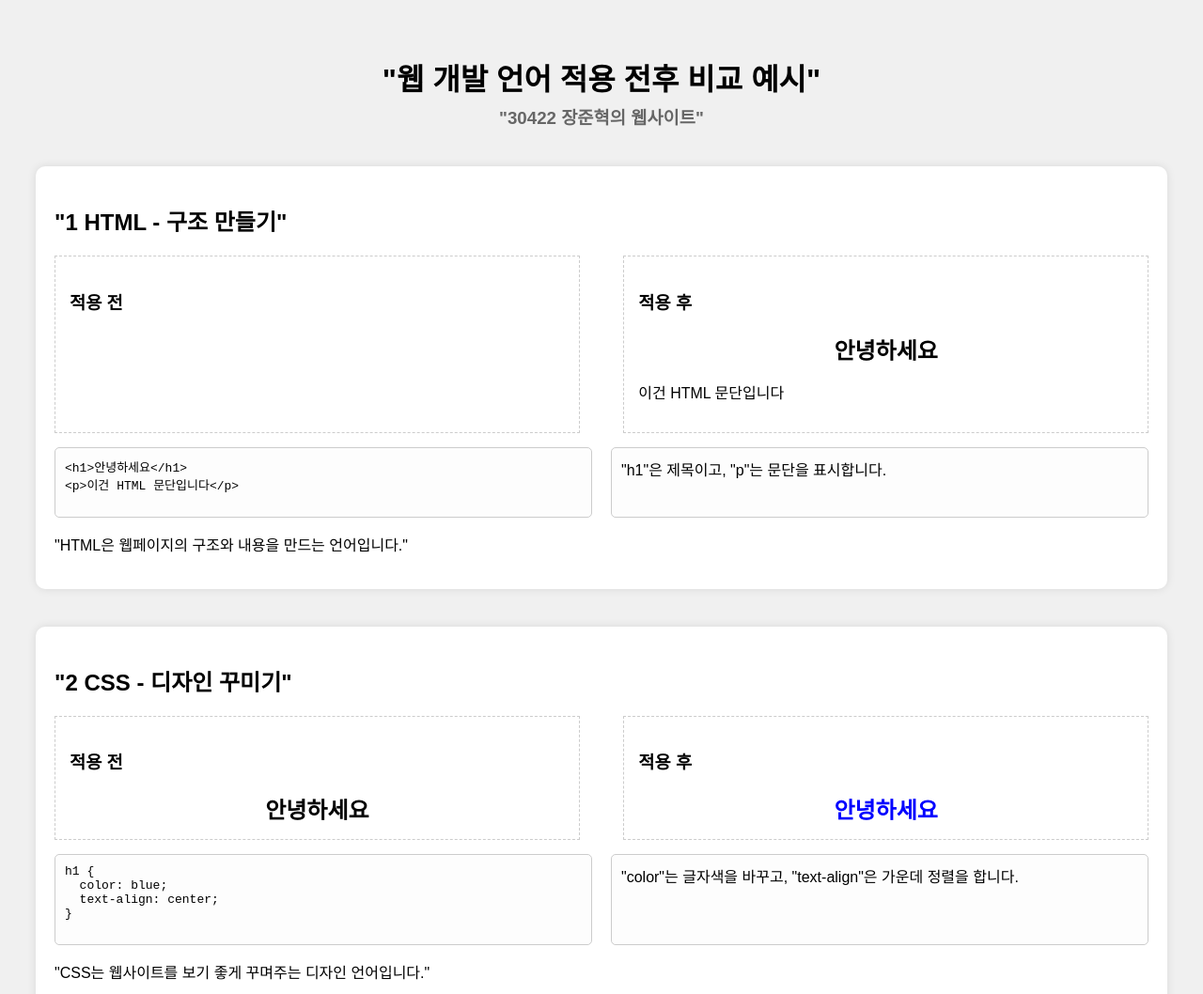
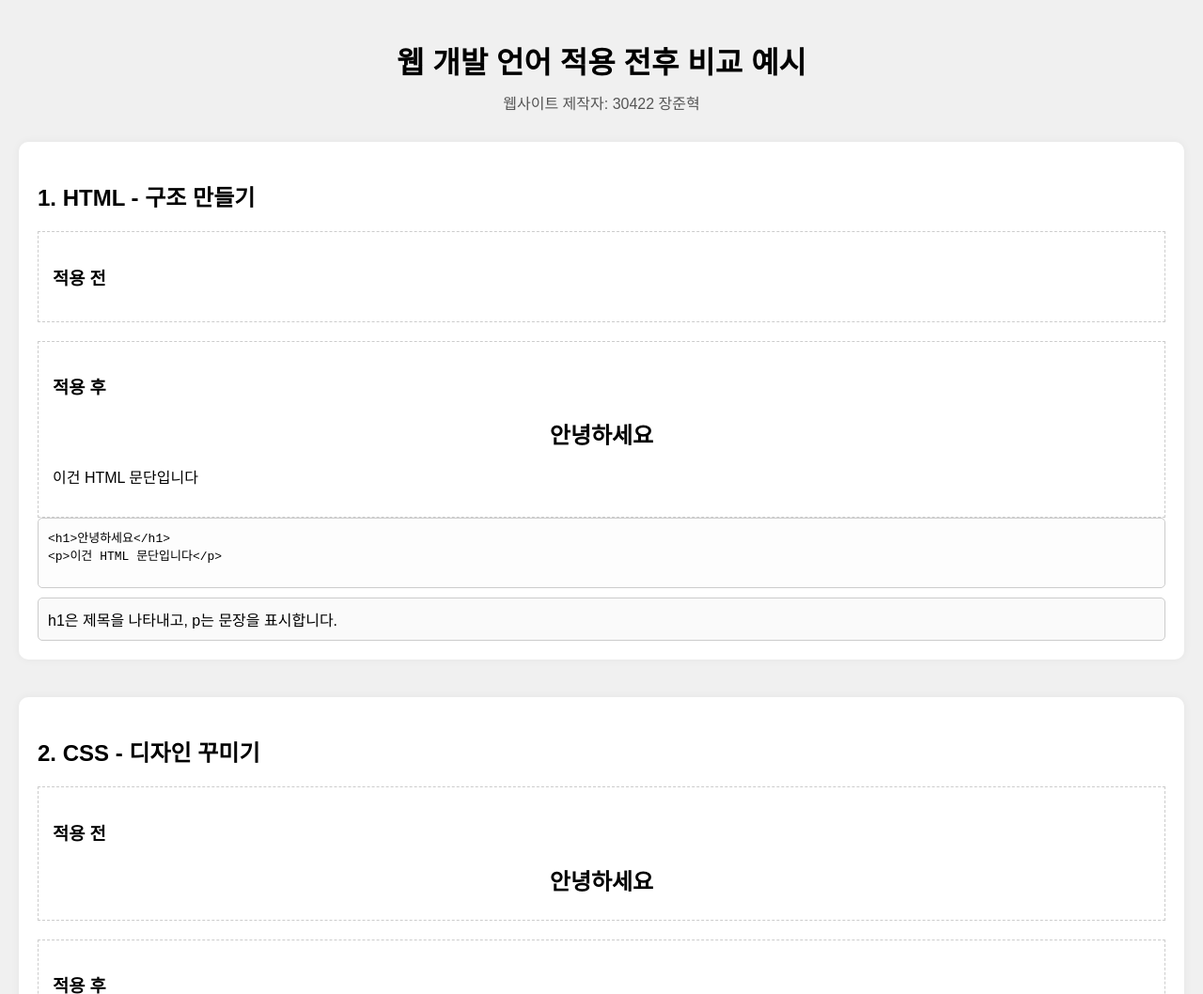
Before and after one commit to jangjunhyouk0625/dream-academy-html, a plain HTML site: page index.html in a window 1280 px wide. Shown: the top 1058 px of the page at 94% size. Drawn offline with Linux system fonts and the light colour scheme.

Commit message:
Update index.html

```diff
--- a/index.html
+++ b/index.html
@@ -7,20 +7,21 @@
   <style>
     body {
       font-family: Arial, sans-serif;
-      padding: 30px;
+      padding: 20px;
       background-color: #f0f0f0;
+      margin: 0;
     }
 
     h1 {
       text-align: center;
-      margin-bottom: 0;
+      margin-bottom: 10px;
     }
 
-    h3.subtitle {
+    .subtitle {
       text-align: center;
-      margin-top: 5px;
-      margin-bottom: 40px;
-      color: #666;
+      margin-bottom: 30px;
+      color: #555;
+      font-size: 16px;
     }
 
     section {
@@ -28,19 +29,17 @@
       border-radius: 10px;
       padding: 20px;
       margin-bottom: 40px;
-      box-shadow: 0 0 10px rgba(0,0,0,0.1);
+      box-shadow: 0 0 10px rgba(0,0,0,0.05);
     }
 
     .compare {
       display: flex;
+      flex-direction: column;
       gap: 20px;
-      justify-content: space-between;
-      flex-wrap: wrap;
+      margin-top: 10px;
     }
 
     .box {
-      width: 48%;
-      min-width: 250px;
       padding: 15px;
       border: 1px dashed #ccc;
       background-color: white;
@@ -52,42 +51,39 @@
       text-align: center;
     }
 
-    pre, .desc {
-      flex: 1;
-      min-width: 250px;
+    pre {
       background-color: #fdfdfd;
       padding: 10px;
       border-radius: 5px;
       border: 1px solid #ccc;
-      box-sizing: border-box;
-      margin: 0;
+      overflow-x: auto;
+      white-space: pre-wrap;
+      word-break: break-all;
+      margin: 0 0 10px 0;
     }
 
-    .code-and-desc {
-      display: flex;
-      flex-wrap: wrap;
-      gap: 20px;
-      align-items: stretch;
-      margin-top: 15px;
+    .desc {
+      background-color: #fafafa;
+      border: 1px solid #ccc;
+      padding: 10px;
+      border-radius: 5px;
     }
 
-    @media (max-width: 600px) {
-      body {
-        padding: 15px;
-      }
-      h1, h2, h3 {
+    footer {
       text-align: center;
-      }
+      color: #666;
+      font-size: 14px;
+      margin-top: 60px;
     }
   </style>
 </head>
 <body>
 
-  <h1>"웹 개발 언어 적용 전후 비교 예시"</h1>
-  <h3 class="subtitle">"30422 장준혁의 웹사이트"</h3>
+  <h1>웹 개발 언어 적용 전후 비교 예시</h1>
+  <div class="subtitle">웹사이트 제작자: 30422 장준혁</div>
 
   <section>
-    <h2>"1 HTML - 구조 만들기"</h2>
+    <h2>1. HTML - 구조 만들기</h2>
     <div class="compare">
       <div class="box">
         <h3>적용 전</h3>
@@ -98,20 +94,17 @@
         <p>이건 HTML 문단입니다</p>
       </div>
     </div>
-    <div class="code-and-desc">
     <pre>
 &lt;h1&gt;안녕하세요&lt;/h1&gt;
 &lt;p&gt;이건 HTML 문단입니다&lt;/p&gt;
     </pre>
     <div class="desc">
-        "h1"은 제목이고, "p"는 문단을 표시합니다.
+      h1은 제목을 나타내고, p는 문장을 표시합니다.
     </div>
-    </div>
-    <p>"HTML은 웹페이지의 구조와 내용을 만드는 언어입니다."</p>
   </section>
 
   <section>
-    <h2>"2 CSS - 디자인 꾸미기"</h2>
+    <h2>2. CSS - 디자인 꾸미기</h2>
     <div class="compare">
       <div class="box">
         <h3>적용 전</h3>
@@ -122,7 +115,6 @@
         <h1>안녕하세요</h1>
       </div>
     </div>
-    <div class="code-and-desc">
     <pre>
 h1 {
   color: blue;
@@ -130,14 +122,12 @@ h1 {
 }
     </pre>
     <div class="desc">
-        "color"는 글자색을 바꾸고, "text-align"은 가운데 정렬을 합니다.
+      color는 글자색을 바꾸고 text-align은 가운데 정렬을 설정합니다.
     </div>
-    </div>
-    <p>"CSS는 웹사이트를 보기 좋게 꾸며주는 디자인 언어입니다."</p>
   </section>
 
   <section>
-    <h2>"3 JavaScript - 동작 추가"</h2>
+    <h2>3. JavaScript - 동작 추가</h2>
     <div class="compare">
       <div class="box">
         <h3>적용 전</h3>
@@ -149,7 +139,6 @@ h1 {
         <button onclick="changeText()">바꾸기</button>
       </div>
     </div>
-    <div class="code-and-desc">
     <pre>
 &lt;p id="after-text"&gt;안녕하세요&lt;/p&gt;
 &lt;button onclick="changeText()"&gt;바꾸기&lt;/button&gt;
@@ -160,10 +149,8 @@ h1 {
 &lt;/script&gt;
     </pre>
     <div class="desc">
-        "onclick"은 클릭했을 때 실행되고, "innerText"는 글자를 바꿔줍니다.
+      onclick은 버튼을 클릭했을 때 실행되고, innerText는 해당 글자를 바꿉니다.
     </div>
-    </div>
-    <p>"JavaScript는 웹페이지에 동작을 추가하는 언어입니다."</p>
   </section>
 
   <script>
@@ -172,5 +159,9 @@ h1 {
     }
   </script>
 
+  <footer>
+    웹사이트 제작자: 30422 장준혁
+  </footer>
+
 </body>
 </html>
```
Lines whose indentation alone changed are shown as unchanged.
